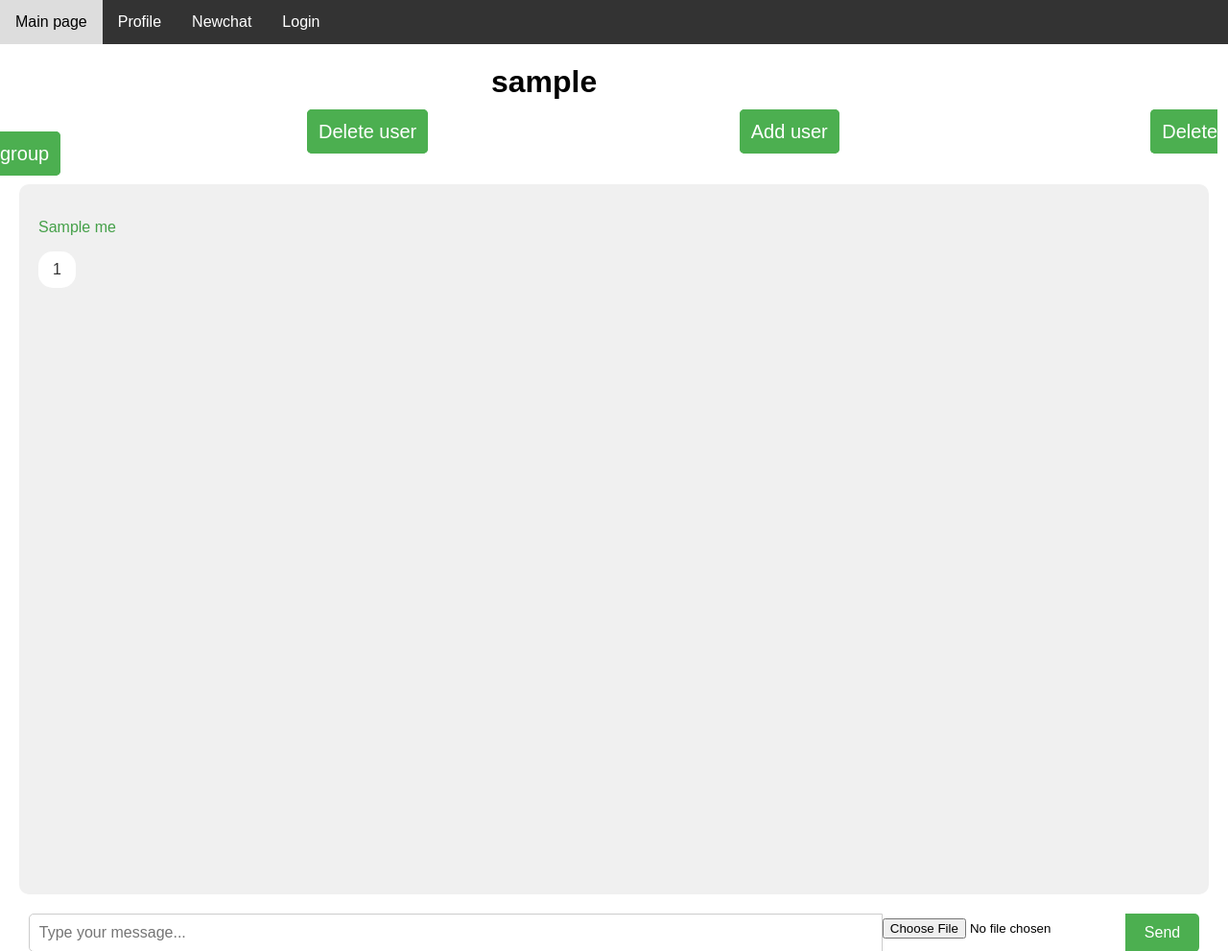
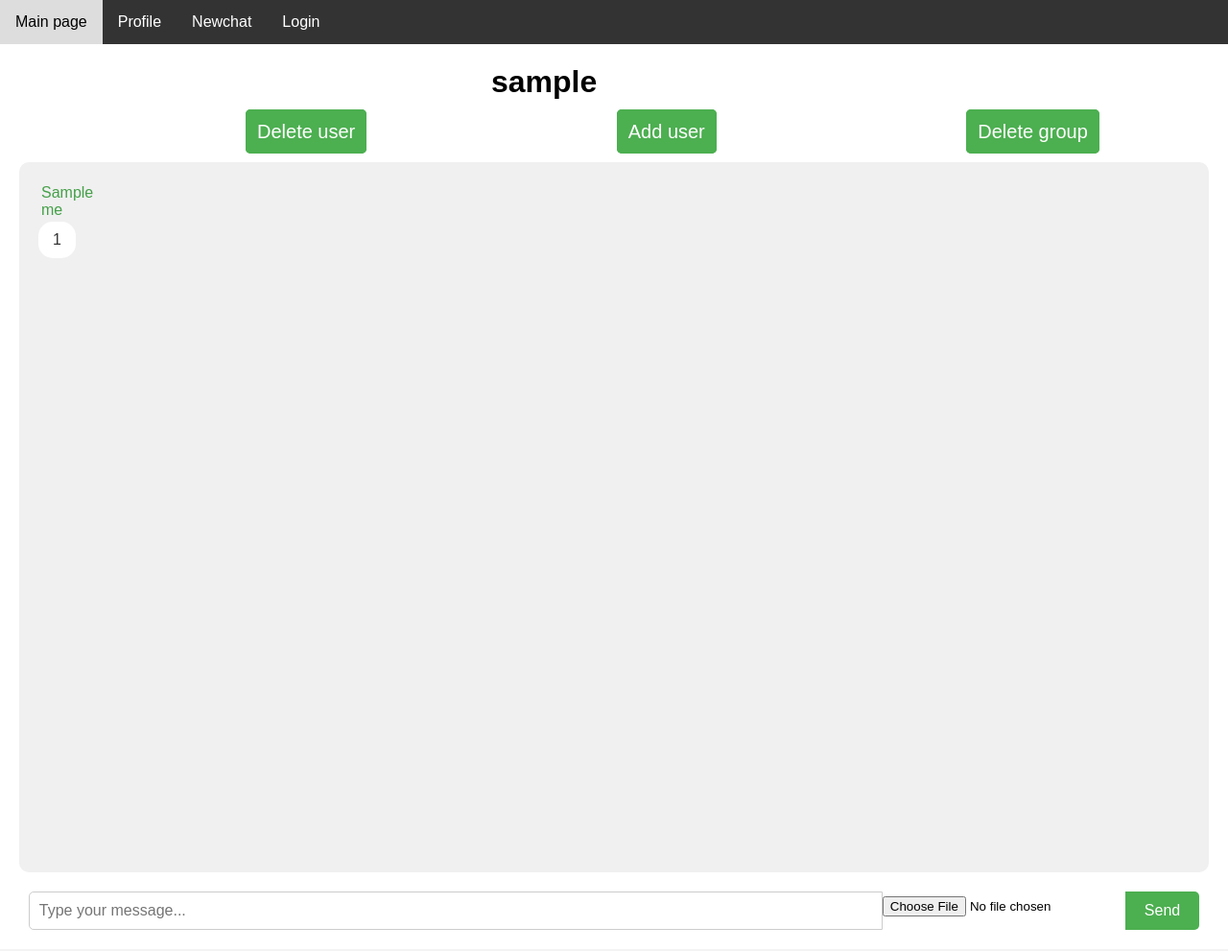
Before and after one commit to wisetree228/MyOwnMessenger, a Flask app: template templates/group.html in a window 1280 px wide. Shown: the top 991 px of the page at 96% size. After the commit the page ends 969 px from the top, so only its background shows below. Run offline with Flask 3, Linux system fonts and the light colour scheme; the template is opened without the code that fills it: most values are stand-ins (such as "Sample title", 1, 10 or a date in 2020); some libraries are stand-ins or nearby versions.

Commit message:
some insignificant changes

```diff
--- a/templates/group.html
+++ b/templates/group.html
@@ -128,13 +128,14 @@
 
         .otherprof{
             text-decoration: none;
-            margin-left: 25%;
+            margin-left: 20%;
             font-size: 20px;
             padding: 10px;
             color: #fff;
             background-color: #4CAF50;
             border-radius: 5px;
             border: 2px solid #4CAF50;
+            text-decoration: none;
         }
         .otherprof:hover{
             color: #4CAF50;
@@ -154,6 +155,15 @@
         }
         .auth{
             color: #45a049;
+            text-decoration: none;
+            display: block;
+            width: 5%;
+            padding: 3px;
+            /* text-align: center; */
+        }
+        .auth:hover{
+            background-color: #4CAF50;
+            color: #fff;
         }
 
 
@@ -196,13 +206,13 @@
 
             {% if i[0] %}
             <img src="" alt="" class="av">
-            <p class="auth">{{i[1]}}</p>
+            <a class="auth" href="{{url_for('oprof', username=i[1])}}">{{i[1]}}</a>
             <div class="chat-message other-message">
                 {{i[0]}}
             </div>
             {% else %}
             <img src="" alt="" class="av">
-            <p class="auth">{{i[1]}}</p>
+            <a class="auth" href="{{url_for('oprof', username=i[1])}}">{{i[1]}}</a>
             <img src="{{url_for('get_img', k=i[3])}}" alt="" class="imagee img-other">
             {% endif %}
 
--- a/templates/oprof.html
+++ b/templates/oprof.html
@@ -37,8 +37,8 @@
         }
 
         .profile-avatar {
-            width: 150px;
-            height: 150px;
+            width: 300px;
+            height: 300px;
             border-radius: 50%;
             margin-top: 50px;
             object-fit: cover;
```
